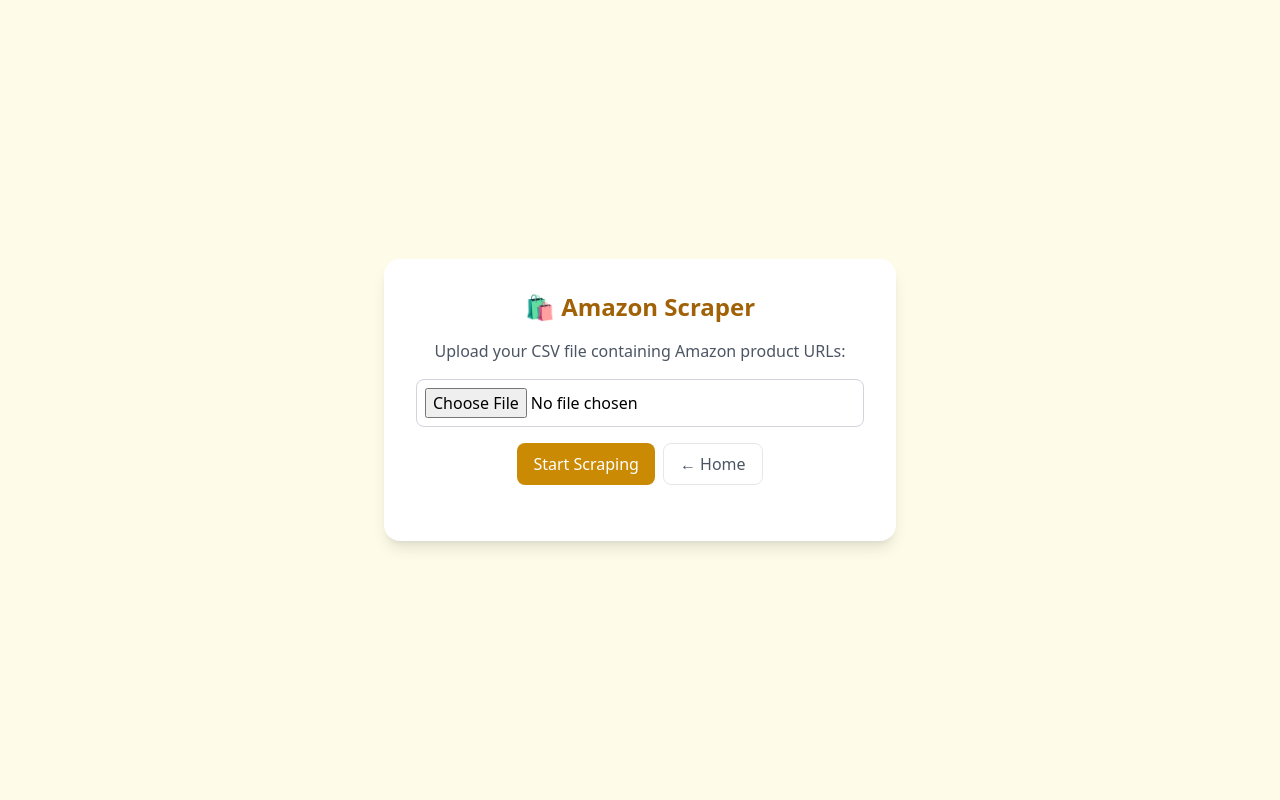
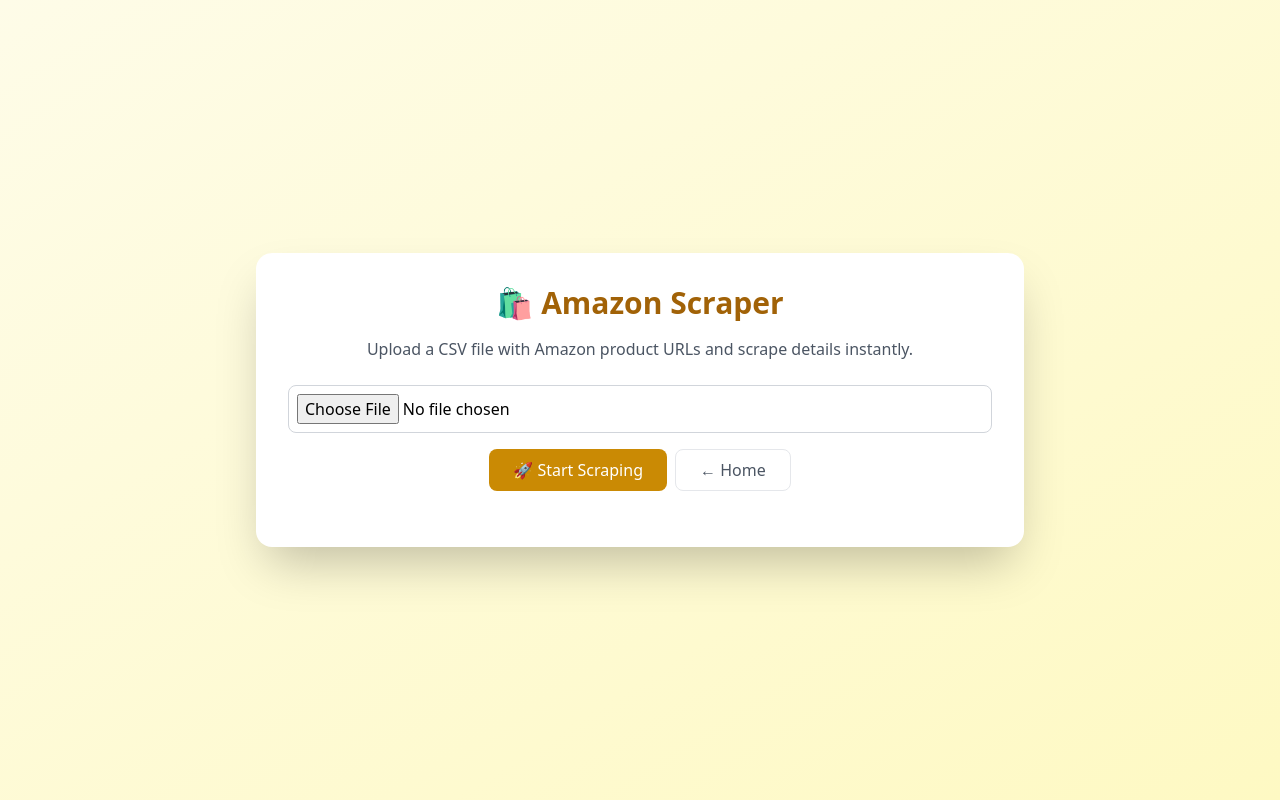
Before and after one commit to Yahya305/AmazonEbayScraper, a Flask app: page /amazon in a window 1280 px wide. Run offline with Flask 3, Linux system fonts and the light colour scheme; some libraries are stand-ins or nearby versions.

Commit message:
Improve Amazon scraper UI and results table
Enhanced the Amazon scraper page with a gradient background, larger container, and improved button styles. Updated the results table to display actual price, discounted price, in-stock status, and stock count, providing clearer feedback and a more informative layout for scraped data.

```diff
--- a/templates/amazon.html
+++ b/templates/amazon.html
@@ -5,39 +5,39 @@
         <title>Amazon Scraper</title>
         <script src="https://cdn.tailwindcss.com"></script>
     </head>
-    <body class="bg-yellow-50 flex justify-center items-center min-h-screen">
-        <div
-            class="bg-white p-8 rounded-2xl shadow-lg w-full max-w-lg text-center"
-        >
-            <h1 class="text-2xl font-bold mb-4 text-yellow-700">
+
+    <body class="bg-gradient-to-br from-yellow-50 to-yellow-100 flex justify-center items-center min-h-screen">
+        <div class="bg-white p-8 rounded-2xl shadow-2xl w-full max-w-3xl text-center">
+            <h1 class="text-3xl font-bold mb-4 text-yellow-700">
                 🛍️ Amazon Scraper
             </h1>
-            <p class="text-gray-600 mb-4">
-                Upload your CSV file containing Amazon product URLs:
+            <p class="text-gray-600 mb-6">
+                Upload a CSV file with Amazon product URLs and scrape details instantly.
             </p>
 
             <input
                 type="file"
                 id="csvFile"
                 accept=".csv"
-                class="border border-gray-300 rounded-lg p-2 w-full mb-4"
+                class="border border-gray-300 rounded-lg p-2 w-full mb-4 focus:ring-2 focus:ring-yellow-500 outline-none"
             />
 
             <div class="flex gap-2 justify-center">
                 <button
                     id="scrapeBtn"
-                    class="bg-yellow-600 hover:bg-yellow-700 text-white px-4 py-2 rounded-lg"
+                    class="bg-yellow-600 hover:bg-yellow-700 text-white px-6 py-2 rounded-lg transition"
                 >
-                    Start Scraping
+                    🚀 Start Scraping
                 </button>
                 <a
                     href="/"
-                    class="inline-flex items-center px-4 py-2 border rounded-lg text-gray-600 hover:bg-gray-50"
+                    class="inline-flex items-center px-6 py-2 border rounded-lg text-gray-600 hover:bg-gray-50 transition"
                     >← Home</a
                 >
             </div>
 
-            <div id="status" class="mt-4 text-gray-700"></div>
+            <div id="status" class="mt-5 text-gray-700 text-sm"></div>
+
             <div id="results" class="mt-6 overflow-x-auto"></div>
         </div>
 
@@ -67,14 +67,15 @@
                         });
                         const data = await res.json();
 
-                        if (data.status === "success") {
-                            const r = data.results;
-                            status.innerHTML = `✅ Scraped <strong>${r.successfulScrapes}</strong> of <strong>${r.totalUrls}</strong> successfully.`;
+                        if (data.status === "success" && data.data) {
+                            const r = data.data;
+                            status.innerHTML = `
+                                ✅ <strong>${r.successfulScrapes}</strong> of <strong>${r.totalUrls}</strong> URLs scraped successfully.
+                                ${r.failedScrapes > 0 ? `<br>⚠️ Failed URLs: ${r.failedScrapes}` : ""}
+                            `;
                             renderResults(r.results);
                         } else {
-                            status.innerHTML = `❌ Error: ${
-                                data.message || "Something went wrong."
-                            }`;
+                            status.innerHTML = `❌ Error: ${data.message || "Something went wrong."}`;
                         }
                     } catch (err) {
                         console.error(err);
@@ -90,14 +91,16 @@
                 }
 
                 const table = document.createElement("table");
-                table.className = "w-full border border-gray-300 text-left";
+                table.className = "w-full border border-gray-300 text-left text-sm rounded-lg overflow-hidden";
                 table.innerHTML = `
-        <thead class="bg-gray-100">
+                    <thead class="bg-yellow-100 text-yellow-800">
                         <tr>
                             <th class="border px-3 py-2">ASIN / ID</th>
                             <th class="border px-3 py-2">Title</th>
-            <th class="border px-3 py-2">Price</th>
-            <th class="border px-3 py-2">Availability</th>
+                            <th class="border px-3 py-2">Actual Price</th>
+                            <th class="border px-3 py-2">Discounted Price</th>
+                            <th class="border px-3 py-2">In Stock</th>
+                            <th class="border px-3 py-2">Stock Count</th>
                             <th class="border px-3 py-2">Link</th>
                         </tr>
                     </thead>
@@ -105,17 +108,21 @@
                         ${results
                             .map(
                                 (r) => `
-            <tr class="hover:bg-gray-50">
-              <td class="border px-3 py-2">${r.itemNumber || "-"}</td>
+                            <tr class="hover:bg-yellow-50 transition">
+                                <td class="border px-3 py-2 font-mono">${r.itemNumber || "-"}</td>
                                 <td class="border px-3 py-2">${r.title || "-"}</td>
-              <td class="border px-3 py-2">${r.price ?? "-"}</td>
-              <td class="border px-3 py-2">${
-                  r.stockCount ?? r.availability ?? "-"
-              }</td>
+                                <td class="border px-3 py-2">$${r.actualPrice ?? "-"}</td>
+                                <td class="border px-3 py-2">$${r.discountedPrice ?? "-"}</td>
                                 <td class="border px-3 py-2">
-                <a href="${
-                    r.url
-                }" target="_blank" class="text-blue-500 hover:underline">Open</a>
+                                    ${
+                                        r.inStock
+                                            ? `<span class="text-green-600 font-semibold">✅ Yes</span>`
+                                            : `<span class="text-red-600 font-semibold">❌ No</span>`
+                                    }
+                                </td>
+                                <td class="border px-3 py-2">${r.numberInStock ?? "-"}</td>
+                                <td class="border px-3 py-2">
+                                    <a href="${r.url}" target="_blank" class="text-blue-500 hover:underline">Open</a>
                                 </td>
                             </tr>
                         `
```
Lines whose indentation alone changed are shown as unchanged.
